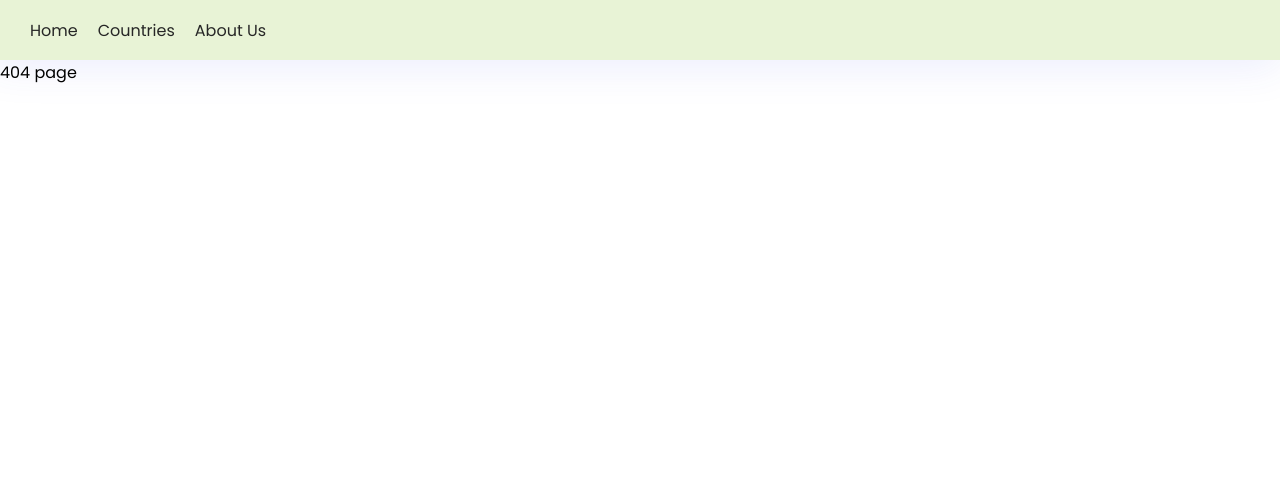
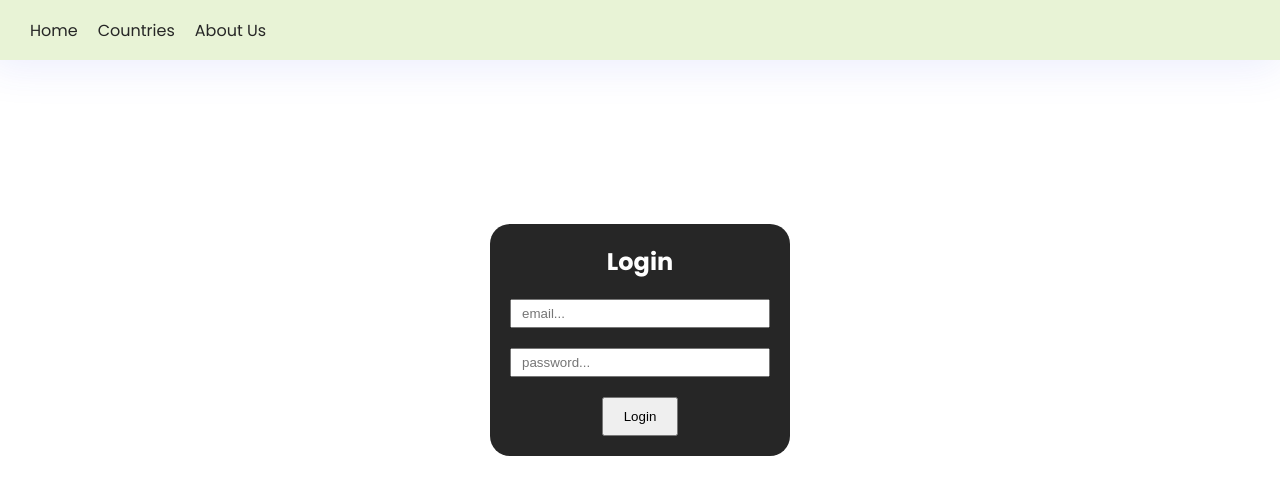
Before and after one commit to yosefus/teach-react-countries, a React (Create React App) app: page /login in a window 1280 px wide. Before the commit this address had no page. Shown: the top 494 px of the page. Built offline with nearby package versions, Linux system fonts and the light colour scheme.

Commit message:
login starter

```diff
--- a/src/App.css
+++ b/src/App.css
@@ -169,3 +169,35 @@ header input {
   width: 600px;
   max-width: 100%;
 }
+
+/* login */
+
+.login-page {
+  display: flex;
+  justify-content: center;
+  align-items: center;
+  height: 70vh;
+}
+
+.login-page form {
+  width: 300px;
+  display: flex;
+  justify-content: center;
+  align-items: center;
+  flex-direction: column;
+  gap: 20px;
+  padding: 20px;
+  background-color: #262626;
+  color: #fff;
+  border-radius: 20px;
+}
+
+.login-page form input {
+  width: 100%;
+  padding: 5px 10px;
+}
+
+.login-page form button {
+  padding: 10px 20px;
+
+}
--- a/src/App.jsx
+++ b/src/App.jsx
@@ -5,7 +5,7 @@ import Countries from './Class';
 import { Route, Routes } from 'react-router-dom';
 import Navbar from './layout/Navbar';
 import Country from './pages/Country';
-import CountryState from './pages/CountryState';
+import Login from './pages/Login';
 
 function App() {
   return (
@@ -20,6 +20,7 @@ function App() {
             <Route path=':countryCode' element={<Country />} />
             {/* <Route path=':countryCode' element={<CountryState />} /> */}
           </Route>
+          <Route path='login' element={<Login />} />
 
           <Route path='about'>
             <Route index element={<>about us</>} />
--- /dev/null
+++ b/src/pages/Login/index.jsx
@@ -0,0 +1,14 @@
+
+export default function Login() {
+
+   return (
+      <div className='login-page'>
+         <form >
+            <h2>login</h2>
+            <input type="text" placeholder='email...' />
+            <input type="password" placeholder='password...' />
+            <button>Login</button>
+         </form>
+      </div>
+   )
+}
```
